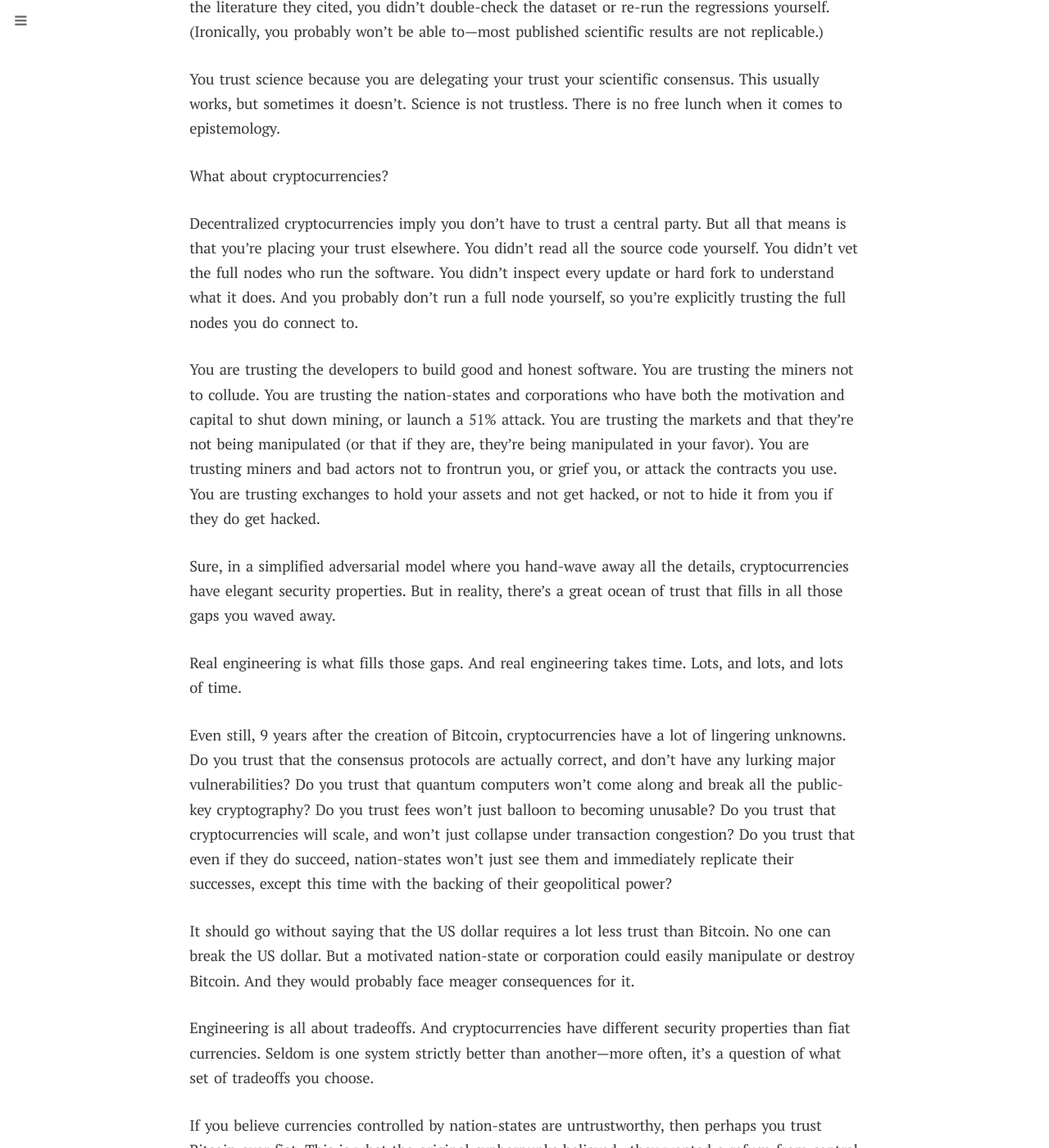
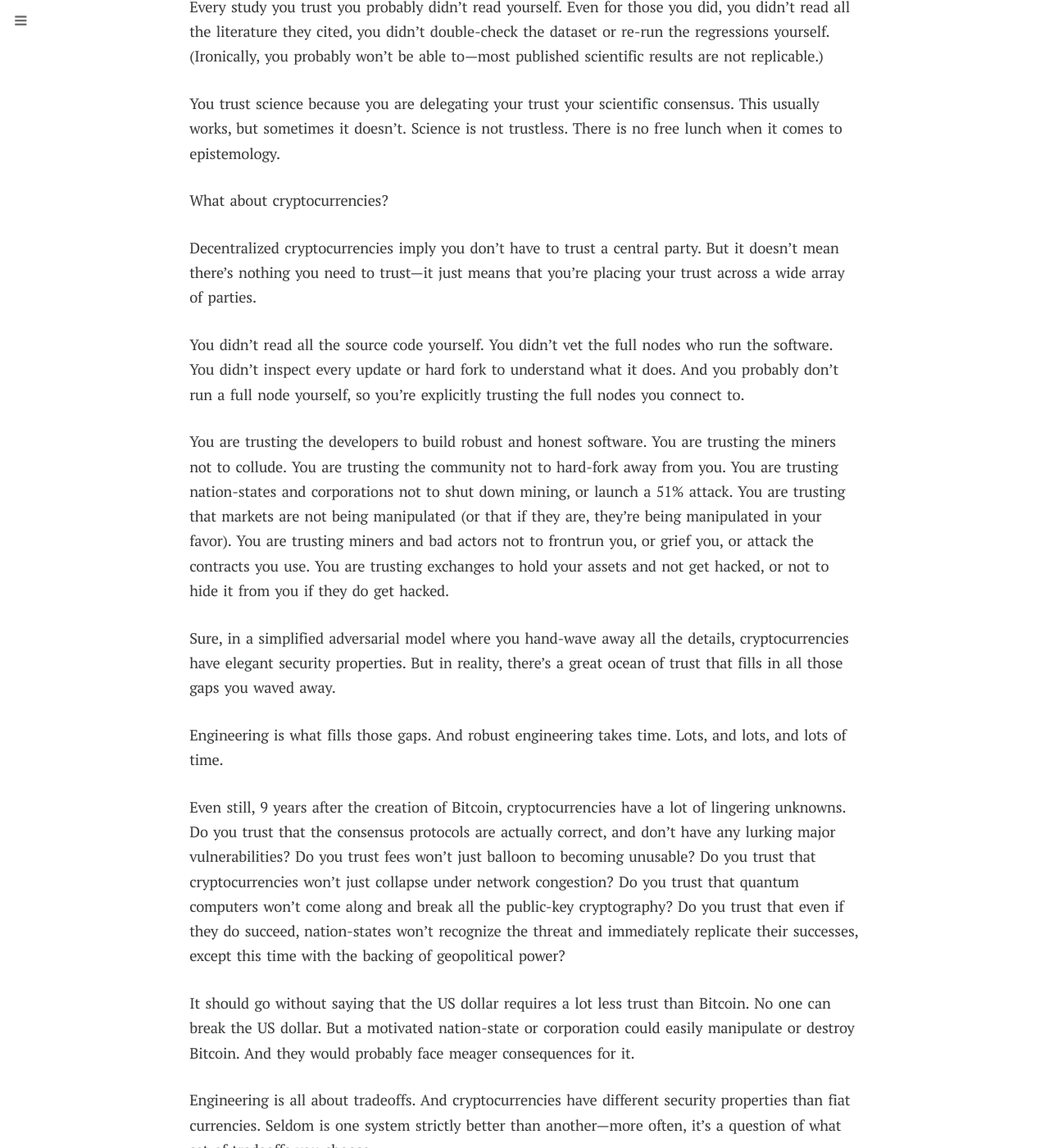
Before and after one commit to Ismenama5s/haseeb-qureshi.github.io, a Jekyll site: the page built from _posts/2017-12-10-bitcoin-isnt-trustless.md, in a window 1280 px wide and 1400 px high, scrolled down 838 px. Shown: the whole window at 82% size. Built offline with Jekyll 4.4.1, drawn with Linux system fonts in a browser that asks for light colours; nearby versions of some CDN libraries; some web fonts are replaced; comment, search, counter and statistics services are not loaded; some of the changed text lies outside the part shown.

Commit message:
Drafting yo, drafting

```diff
--- a/_posts/2017-12-10-bitcoin-isnt-trustless.md
+++ b/_posts/2017-12-10-bitcoin-isnt-trustless.md
@@ -23,15 +23,17 @@
 
 What about cryptocurrencies?
 
-Decentralized cryptocurrencies imply you don't have to trust a central party. But all that means is that you're placing your trust elsewhere. You didn't read all the source code yourself. You didn't vet the full nodes who run the software. You didn't inspect every update or hard fork to understand what it does. And you probably don't run a full node yourself, so you're explicitly trusting the full nodes you do connect to.
+Decentralized cryptocurrencies imply you don't have to trust a central party. But it doesn't mean there's nothing you need to trust—it just means that you're placing your trust across a wide array of parties.
 
-You are trusting the developers to build good and honest software. You are trusting the miners not to collude. You are trusting the nation-states and corporations who have both the motivation and capital to shut down mining, or launch a 51% attack. You are trusting the markets and that they're not being manipulated (or that if they are, they're being manipulated in your favor). You are trusting miners and bad actors not to frontrun you, or grief you, or attack the contracts you use. You are trusting exchanges to hold your assets and not get hacked, or not to hide it from you if they do get hacked.
+You didn't read all the source code yourself. You didn't vet the full nodes who run the software. You didn't inspect every update or hard fork to understand what it does. And you probably don't run a full node yourself, so you're explicitly trusting the full nodes you connect to.
+
+You are trusting the developers to build robust and honest software. You are trusting the miners not to collude. You are trusting the community not to hard-fork away from you. You are trusting nation-states and corporations not to shut down mining, or launch a 51% attack. You are trusting that markets are not being manipulated (or that if they are, they're being manipulated in your favor). You are trusting miners and bad actors not to frontrun you, or grief you, or attack the contracts you use. You are trusting exchanges to hold your assets and not get hacked, or not to hide it from you if they do get hacked.
 
 Sure, in a simplified adversarial model where you hand-wave away all the details, cryptocurrencies have elegant security properties. But in reality, there's a great ocean of trust that fills in all those gaps you waved away.
 
-Real engineering is what fills those gaps. And real engineering takes time. Lots, and lots, and lots of time.
+Engineering is what fills those gaps. And robust engineering takes time. Lots, and lots, and lots of time.
 
-Even still, 9 years after the creation of Bitcoin, cryptocurrencies have a lot of lingering unknowns. Do you trust that the consensus protocols are actually correct, and don't have any lurking major vulnerabilities? Do you trust that quantum computers won't come along and break all the public-key cryptography? Do you trust fees won't just balloon to becoming unusable? Do you trust that cryptocurrencies will scale, and won't just collapse under transaction congestion? Do you trust that even if they do succeed, nation-states won't just see them and immediately replicate their successes, except this time with the backing of their geopolitical power?
+Even still, 9 years after the creation of Bitcoin, cryptocurrencies have a lot of lingering unknowns. Do you trust that the consensus protocols are actually correct, and don't have any lurking major vulnerabilities? Do you trust fees won't just balloon to becoming unusable? Do you trust that cryptocurrencies won't just collapse under network congestion? Do you trust that quantum computers won't come along and break all the public-key cryptography? Do you trust that even if they do succeed, nation-states won't recognize the threat and immediately replicate their successes, except this time with the backing of geopolitical power?
 
 It should go without saying that the US dollar requires a lot less trust than Bitcoin. No one can break the US dollar. But a motivated nation-state or corporation could easily manipulate or destroy Bitcoin. And they would probably face meager consequences for it.
 
@@ -39,21 +41,19 @@
 
 If you believe currencies controlled by nation-states are untrustworthy, then perhaps you trust Bitcoin over fiat. This is what the original cypherpunks believed—they wanted a refuge from central banks and nation-states, which they believed always tended toward corruption.
 
-I think they're probably wrong. The monetary system built by nation states are more robust and trustworthy than those built by decentralized swarms of open-source developers in the last eight years. And that's likely to continue for a long time.
+I think they're wrong. The monetary system built by nation states are more robust and trustworthy than those built by decentralized swarms of open-source developers in the last eight years. And that's likely to continue for a long time.
 
-The large fiat currencies are are very trustworthy, almost by definition. I say this not just because of their stability and ubiquity, but also by the enormous edifice of engineering and commerce built on top of them, which has yet to crack. Trust is a relationship, and it's clear that most people trust their currencies.
+The large fiat currencies are trustworthy almost by definition. I say this not just because of their stability and ubiquity, but also because of the enormous edifice of engineering and commerce built on top of them, which has yet to crack. Trust is a relationship, and it's clear that most people trust their currencies. (There are some that don't, and Bitcoin will clearly be a boon for them.)
 
-Here's the thing. Bitcoin requires lots of trust, and that's okay. Early on in any system's lifespan, *of course it requires trust*. It's an experiment. You have to try it out and see what happens.
+But here's the thing. Bitcoin requires lots of trust, **and that's okay**. Early on in any system's lifespan, *of course it requires trust*. It's an experiment. You have to roll the dice and see what happens. There are going to be lots of fuck-ups. That's par for the course.
 
 But if cryptocurrencies win in the long run, it won't be because they're trustless. They're not. If they win, **it'll be because they're better**. They'll have to provide actual substantive value over fiat currencies.
 
 Some of that might be in regulatory or legal arbitrage. I don't discount that possibility, but I doubt it'll be the clincher.
 
-Decentralization may be some of the value add. There are some great game theoretic properties you acquire when there's no central party.
+I suspect it will be in <international payments, faster clearing time, cheaper fees, programmability, elimination of counterparty risk via smart contracts>
 
-But I suspect it will be in <fees, international payments, faster clearing time, cheaper fees, making>
-
-For all the mania surrounding them, cryptocurrencies are still a deeply subversive idea. They're a re-imagination of what money can be. Instead of money being contract between people and a nation-state, cryptocurrencies ask the question: what if money was just a contract among people? What if the monetary system became a global community commons? Owned by everyone, managed by everyone, protected by everyone? No states involved.
+For all the mania surrounding cryptocurrencies these days, they are still, at core, a deeply subversive idea. They're a re-imagination of what money can be. Instead of money being contract between people and a nation-state, cryptocurrencies ask the question: what if money was just a contract among people? What if the monetary system were a community commons? Owned, managed, and governed by everyone?
 
 It's a radical idea, and one of the most fascinating financial innovations in the last 50 years. As far as ideas go, I think it's a pretty good one.
 
```
Also changed, not shown: other parts of _posts/2017-12-10-bitcoin-isnt-trustless.md (+2 -2 lines).
